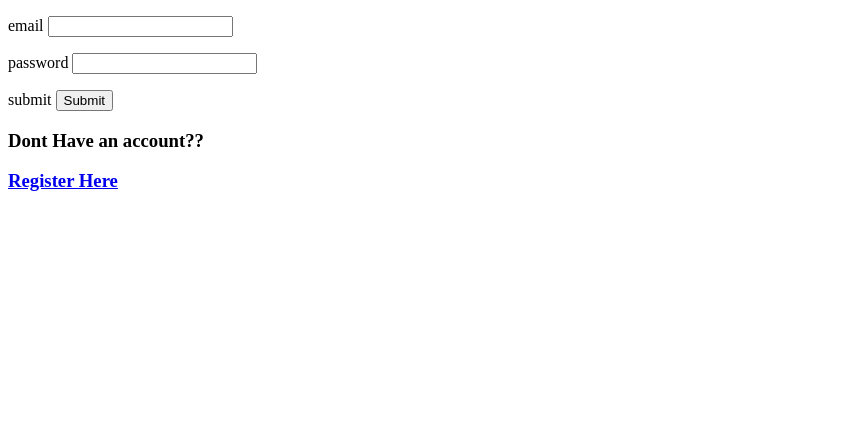
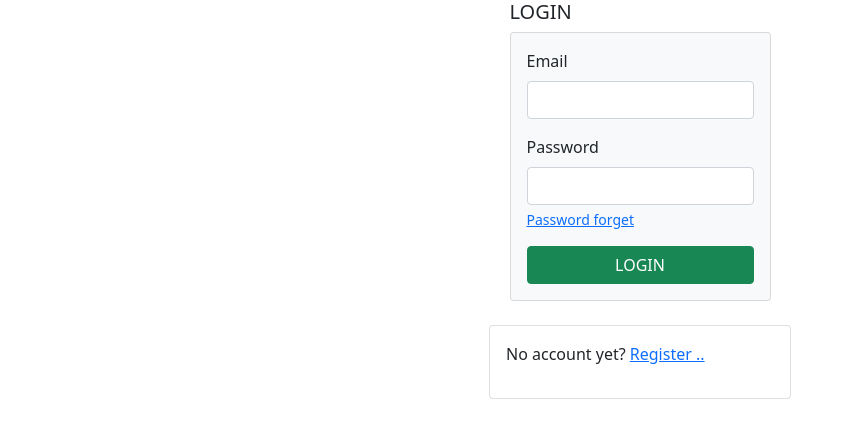
Before and after one commit to djzh23/Tweets, a Flask app: page /login in a window 1280 px wide. Shown: the top 438 px of the page, without its empty margins (0-846 px from the left). Run offline with Flask 2, Linux system fonts and the light colour scheme.

Commit message:
Upload twits

```diff
--- a/app.py
+++ b/app.py
@@ -2,8 +2,12 @@ import os
 import sqlite3
 from pathlib import Path
 from datetime import datetime
-from flask import Flask, render_template, request, redirect
+
+import flask
+from flask import Flask, render_template, request, redirect, url_for, session
 from flask_login import login_required, current_user, login_user, logout_user
+from sqlalchemy.sql.functions import user
+
 from models import UserModel, db, login
 
 from pyTwitter import Twitter
@@ -16,16 +20,16 @@ app.config['SQLALCHEMY_TRACK_MODIFICATIONS'] = False
 
 db.init_app(app)
 login.init_app(app)
-login.login_view = 'login'
 
 DB = 'tweets.db'
 DIR_NAME = parent_path = Path(os.path.abspath(os.path.dirname(__file__)))
 with sqlite3.connect(os.path.join(DIR_NAME, DB)) as conn:
     conn.execute('CREATE TABLE IF NOT EXISTS Tweets (created_at TEXT, keyword TEXT, text TEXT)')
 
-@app.route('/test_home', methods=['GET'])
-def test_home():
-    return render_template('home.html')
+
+@app.before_first_request
+def create_all():
+    db.create_all()
 
 
 @app.route("/")
@@ -56,36 +60,41 @@ def search():
     return render_template("tweets.html", tweets=tweets)
 
 
-@app.before_first_request
-def create_all():
-    db.create_all()
+@app.route('/error')
+def error():
+    return render_template('wrong.html')
 
 
-@app.route('/blogs')
+
+@app.route('/searchafterlogin')
 @login_required
-def blog():
-    return render_template('blog.html')
+def index():
+    return render_template('tweetslog.html')
 
 
 @app.route('/login', methods=['POST', 'GET'])
 def login():
     if current_user.is_authenticated:
-        return redirect('/blogs')
+        print("ICH BIN IN LOGIN")
+        return redirect('/searchafterlogin')
 
     if request.method == 'POST':
         email = request.form['email']
         user = UserModel.query.filter_by(email=email).first()
+        print("ICH BIN IN LOGIN - IF die Methode POST")
         if user is not None and user.check_password(request.form['password']):
             login_user(user)
-            return redirect('/blogs')
-
+            print("DU BIST EINGELOGGT :)")
+            return redirect('/searchafterlogin')
+        else:
+            return redirect('/error')
     return render_template('login.html')
 
 
 @app.route('/register', methods=['POST', 'GET'])
 def register():
     if current_user.is_authenticated:
-        return redirect('/blogs')
+        return redirect('/searchafterlogin')
 
     if request.method == 'POST':
         email = request.form['email']
@@ -106,7 +115,7 @@ def register():
 @app.route('/logout')
 def logout():
     logout_user()
-    return redirect('/blogs')
+    return redirect('/')
 
 
 def get_tweets_from_db(keyword):
--- a/config.ini
+++ b/config.ini
@@ -1,3 +1,3 @@
 [TWITTER]
-Key = {your_api_key}
-SECRET = {your_api_secret}
+Key = XCo5wi6tppr98tvsdgJ328CVW
+SECRET = zzgcg14Kopv1WzTayRCMWtKM05wXP2MOAJ4McCoVW5oppolbtL
--- a/templates/login.html
+++ b/templates/login.html
@@ -3,15 +3,57 @@
 <head>
     <meta charset="UTF-8">
     <title>LOGIN</title>
+
+    <link href="https://cdn.jsdelivr.net/npm/bootstrap@5.0.0-beta1/dist/css/bootstrap.min.css" rel="stylesheet"
+          integrity="sha384-giJF6kkoqNQ00vy+HMDP7azOuL0xtbfIcaT9wjKHr8RbDVddVHyTfAAsrekwKmP1" crossorigin="anonymous">
 </head>
 <body>
-<form action="" method="POST">
-    <p>email <input type="email" name="email"/></p>
-    <p>password <input type="password" name="password"/></p>
-    <p> submit <input type="submit" value="Submit"/></p>
-</form>
+<div class="container">
+      <div class="row justify-content-center">
+        <div class="col-md-3">
+            <h5>LOGIN</h5>
+          <div class="card bg-light">
+            <div class="card-body">
 
-<h3>Dont Have an account??</h3>
-<h3><a href="{{url_for('register') }}">Register Here</a></h3>
+              <form method="POST" action="/login" >
+                <div class="mb-3">
+                  <label for="exampleInputEmail1" class="form-label">
+                    Email
+                  </label>
+                  <input type="email" name="email" class="form-control" id="email" aria-describedby="emailHelp"></input>
+                </div>
+                <div class="mb-3">
+                  <label for="exampleInputPassword1" class="form-label">
+                    Password
+                  </label>
+                  <input type="password" name="password" class="form-control" id="passw"></input>
+                  <div id="passwordHelp" class="form-text">
+                    <a href="#">Password forget</a>
+                  </div>
+                </div>
+            <div class="d-grid gap-2">
+              <button type="submit" name="submit" class="btn btn-success"value="Submit"/>
+                  LOGIN
+                </button>
+            </div>
+
+              </form>
+            </div>
+          </div>
+        </div>
+      </div>
+</div>
+<br>
+      <div class="row new-registry justify-content-center">
+          <div class="col-md-3">
+              <div class="card">
+                <div class="card-body">
+                    <p>No account yet? <a href="{{url_for('register') }}">Register .. </a></p>
+                </div>
+              </div>
+          </div>
+      </div>
+    </div>
+
 </body>
 </html>
--- a/templates/tweets.html
+++ b/templates/tweets.html
@@ -11,6 +11,7 @@
             background:#ddd;
         }
 
+        .
         .form-control-borderless {
             border: none;
         }
@@ -38,7 +39,7 @@
     <br>
 	<div class="row justify-content-center">
                         <div class="col-12 col-md-10 col-lg-8">
-                            <form method="GET" action="/search" class="card card-sm">
+                            <form method="POST" action="/search" class="card card-sm">
                                 <div class="card-body row no-gutters align-items-center">
                                     <div class="col-auto">
                                         <i class="fas fa-search h4 text-body"></i>
--- a/templates/home.html
+++ b/templates/wrong.html
@@ -2,9 +2,9 @@
 <html lang="en">
 <head>
     <meta charset="UTF-8">
-    <title>HOME</title>
+    <title>Title</title>
 </head>
 <body>
-<h6> HOME </h6>
+<h1>EMAIL OR PASSWORD are WRONG</h1>
 </body>
 </html>
```
Also changed, not shown: pyTwitter.py (+2 -16 lines), templates/blog.html (deleted, +0 -12 lines), templates/index.html (+35 -6 lines), templates/register.html (+67 -7 lines), data.db.
